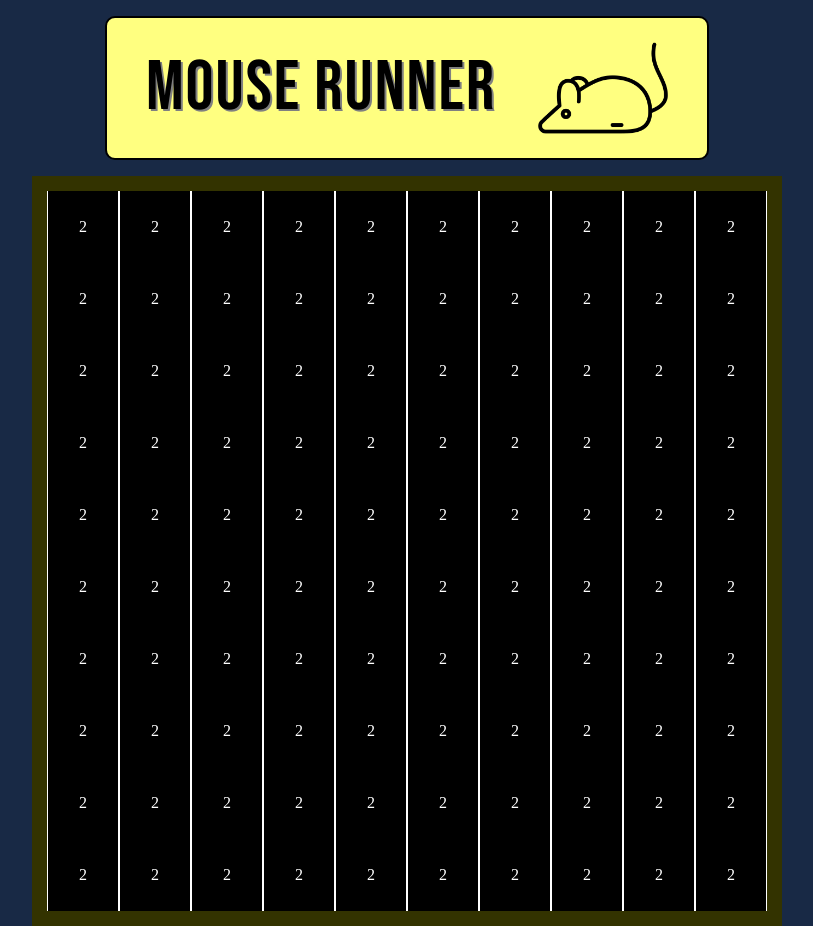
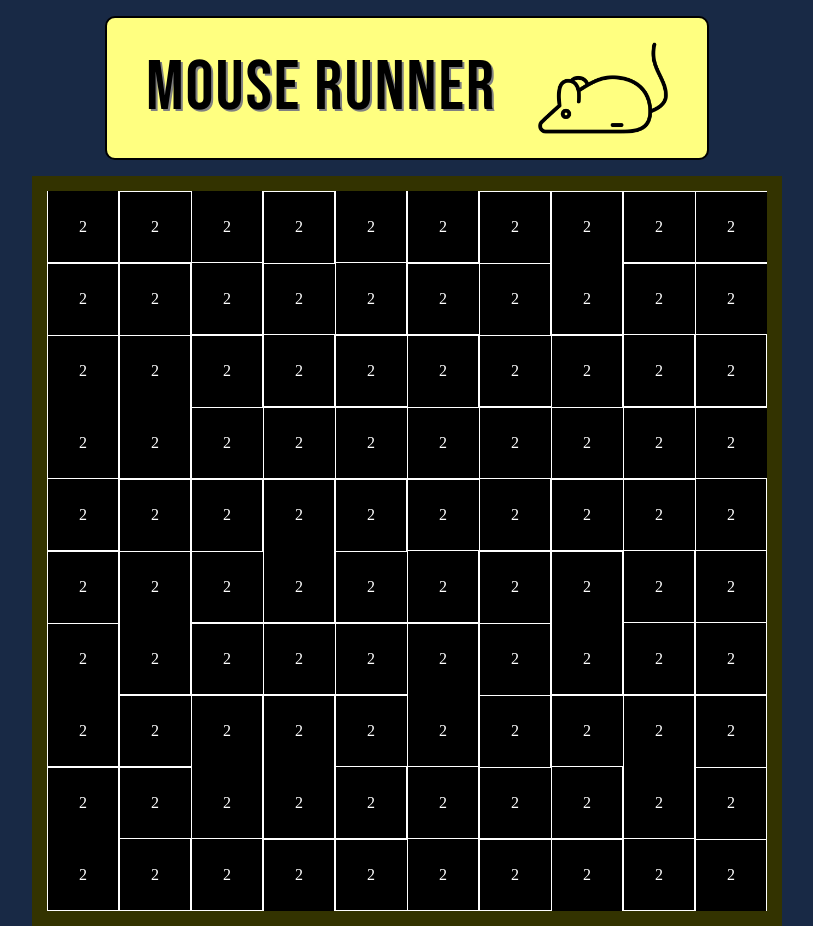
Before and after one commit to ViniciusSantanaL/mouse-runner, a React (Create React App) app: page / in a window 1280 px wide. Shown: the whole page, without its empty margins (233-1046 px from the left). Built offline with nearby package versions, Linux system fonts and the light colour scheme; a web font is replaced by a local one.

Commit message:
conflict

```diff
--- a/package.json
+++ b/package.json
@@ -46,6 +46,7 @@
         ]
     },
     "devDependencies": {
+        "@types/styled-components": "^5.1.26",
         "@typescript-eslint/eslint-plugin": "^5.36.2",
         "@typescript-eslint/parser": "^5.36.2",
         "eslint": "^8.23.0",
--- a/src/components/Cell/styles.js
+++ b/src/components/Cell/styles.ts
@@ -1,6 +1,13 @@
 import styled, { css } from 'styled-components';
 
-export const StyledCell = styled.div`
+interface StyledCellProps {
+    top: boolean;
+    right: boolean;
+    bottom: boolean;
+    left: boolean;
+}
+
+export const StyledCell = styled.div<StyledCellProps>`
     display: flex;
     align-items: center;
     justify-content: center;
--- a/src/interface/ICell.ts
+++ b/src/interface/ICell.ts
@@ -1,5 +1,5 @@
 export interface ICell {
     rowNum: number;
     colNum: number;
-    walls: Array<Boolean>;
+    walls: Array<boolean>;
 }
--- a/src/model/CellFactory.ts
+++ b/src/model/CellFactory.ts
@@ -6,7 +6,9 @@ export abstract class CellFactory {
     }
 
     static setup(): ICell {
-        const cell: ICell = { rowNum: 0, colNum: 10, walls: [false, true, false, true] };
+        const cell: ICell = { rowNum: 0, colNum: 10, walls: [true, true, true, true] };
+        const num = Math.floor(Math.random() * 3);
+        cell.walls[num] = false;
         return cell;
     }
 }
```
Also changed, not shown: 1 other file (tests, documents, lock files or other folders).
